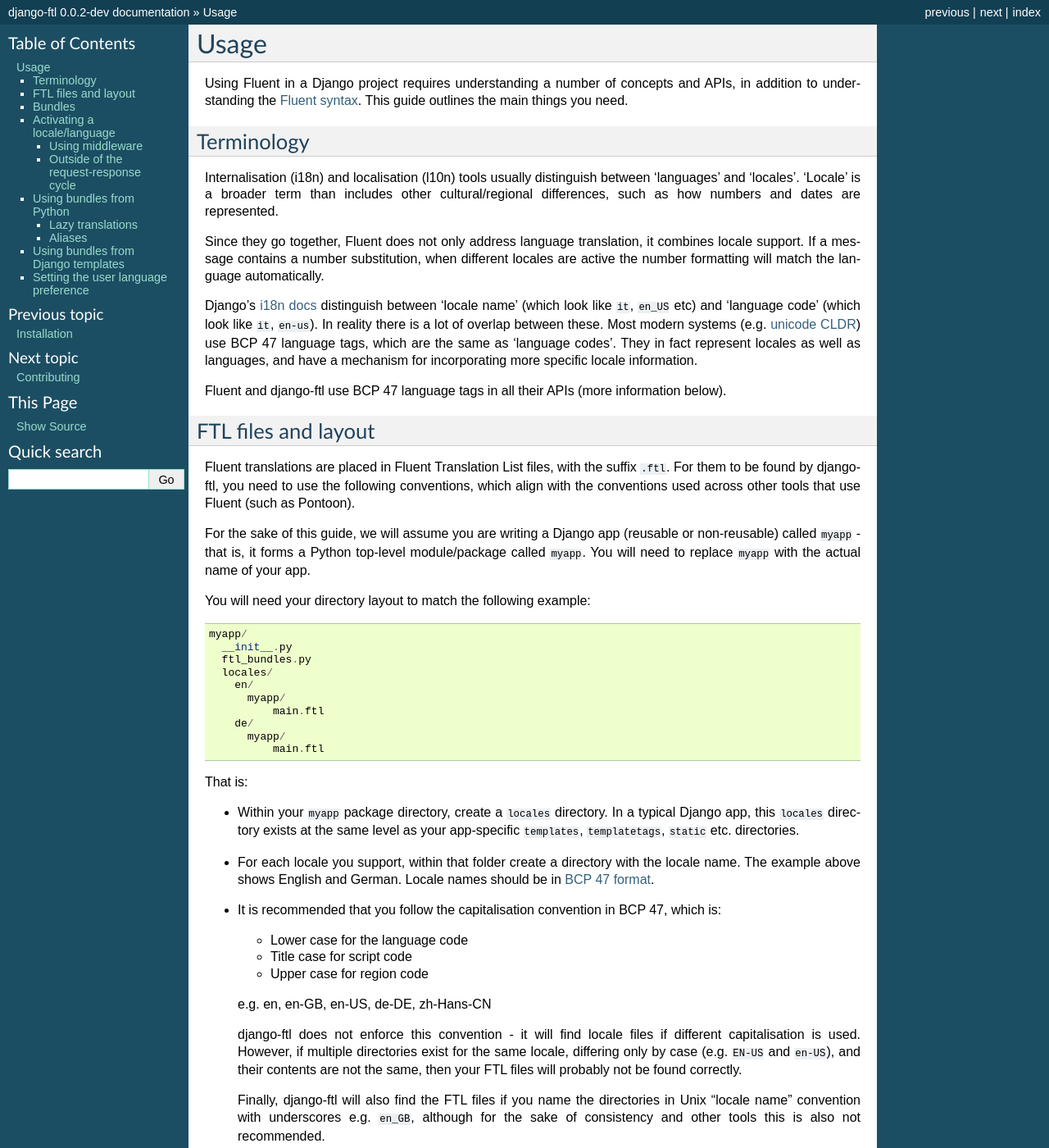
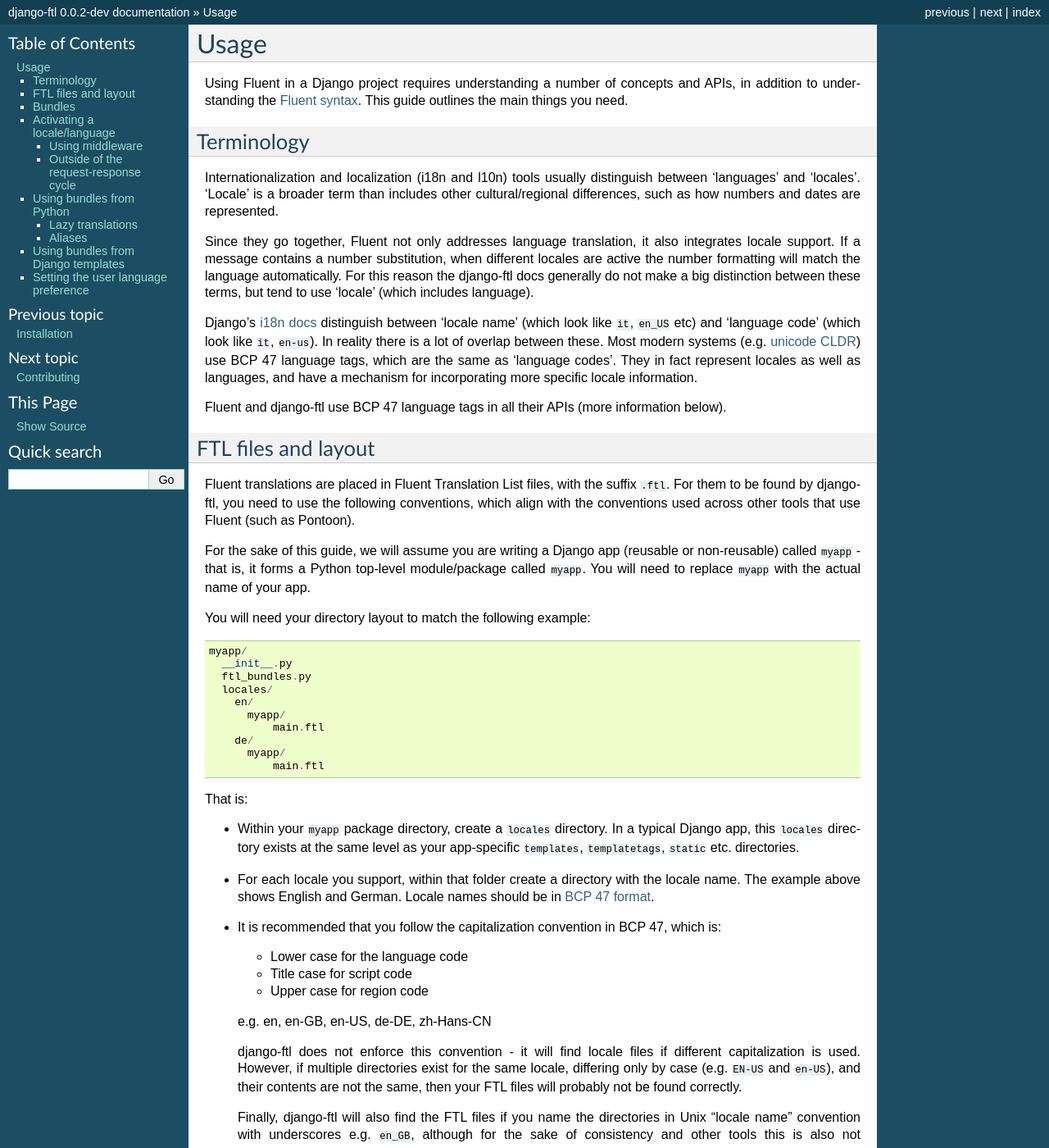
Before and after one commit to django-ftl/django-ftl, a Sphinx documentation site: the page built from docs/usage.rst, in a window 1280 px wide and 1400 px high. Shown: the whole window at 82% size. Built offline with Sphinx 7.4.7, drawn with Linux system fonts in a browser that asks for light colours; some of the changed text lies outside the part shown.

Commit message:
Docs fixes, especially American not British spellings

```diff
--- a/docs/usage.rst
+++ b/docs/usage.rst
@@ -11,14 +11,17 @@
 Terminology
 -----------
 
-Internalisation (i18n) and localisation (l10n) tools usually distinguish between
-‘languages’ and ‘locales’. ‘Locale’ is a broader term than includes other
-cultural/regional differences, such as how numbers and dates are represented.
+Internationalization and localization (i18n and l10n) tools usually distinguish
+between ‘languages’ and ‘locales’. ‘Locale’ is a broader term than includes
+other cultural/regional differences, such as how numbers and dates are
+represented.
 
-Since they go together, Fluent does not only address language translation, it
-combines locale support. If a message contains a number substitution, when
+Since they go together, Fluent not only addresses language translation, it also
+integrates locale support. If a message contains a number substitution, when
 different locales are active the number formatting will match the language
-automatically.
+automatically. For this reason the django-ftl docs generally do not make a big
+distinction between these terms, but tend to use ‘locale’ (which includes
+language).
 
 Django's `i18n docs
 <https://docs.djangoproject.com/en/stable/topics/i18n/#term-locale-name>`_
@@ -70,7 +73,7 @@
   locale name. The example above shows English and German. Locale names should
   be in `BCP 47 format <https://tools.ietf.org/html/bcp47>`_.
 
-* It is recommended that you follow the capitalisation convention in BCP 47,
+* It is recommended that you follow the capitalization convention in BCP 47,
   which is:
 
   * Lower case for the language code
@@ -80,7 +83,7 @@
   e.g. en, en-GB, en-US, de-DE, zh-Hans-CN
 
   django-ftl does not enforce this convention - it will find locale files if
-  different capitalisation is used. However, if multiple directories exist for
+  different capitalization is used. However, if multiple directories exist for
   the same locale, differing only by case (e.g. ``EN-US`` and ``en-US``), and
   their contents are not the same, then your FTL files will probably not be
   found correctly.
```
Also changed, not shown: other parts of docs/usage.rst (+2 -2 lines).
